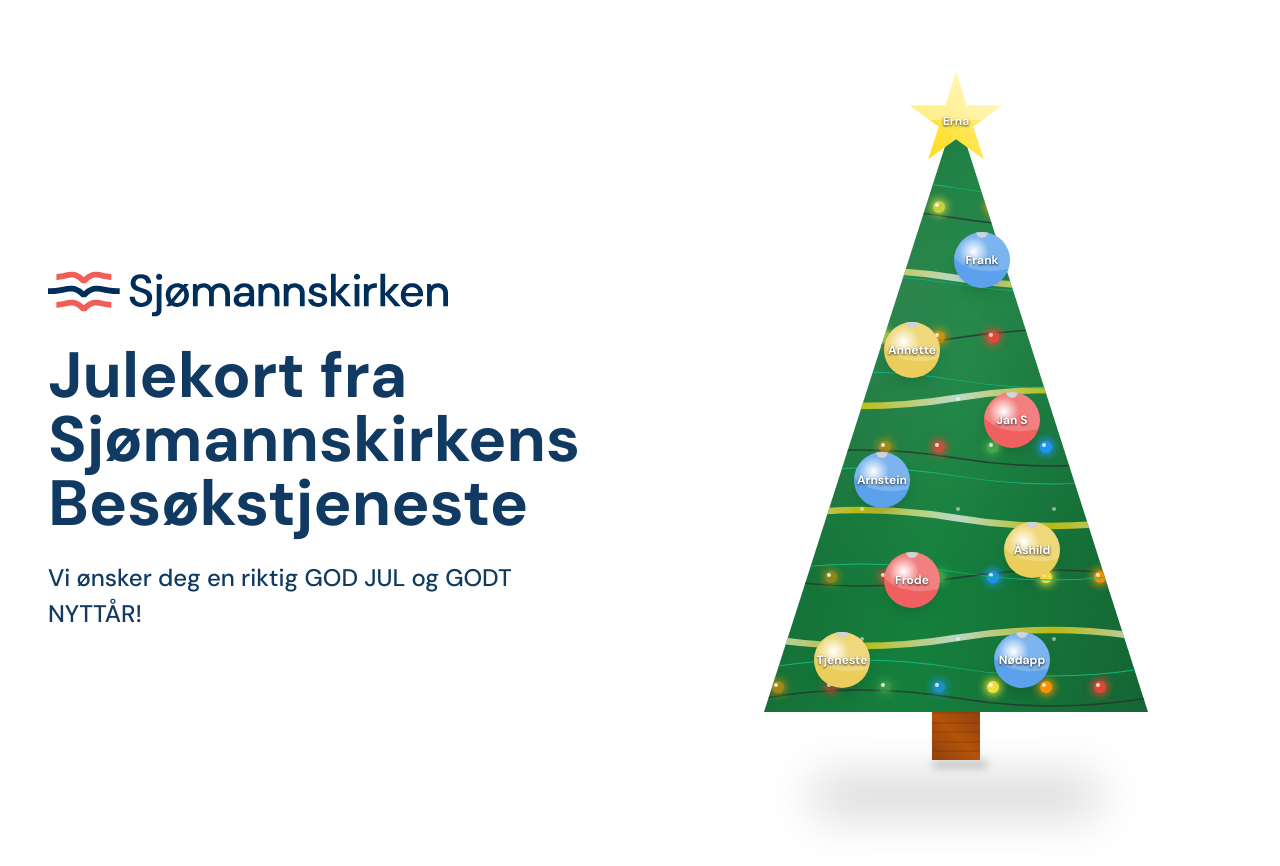
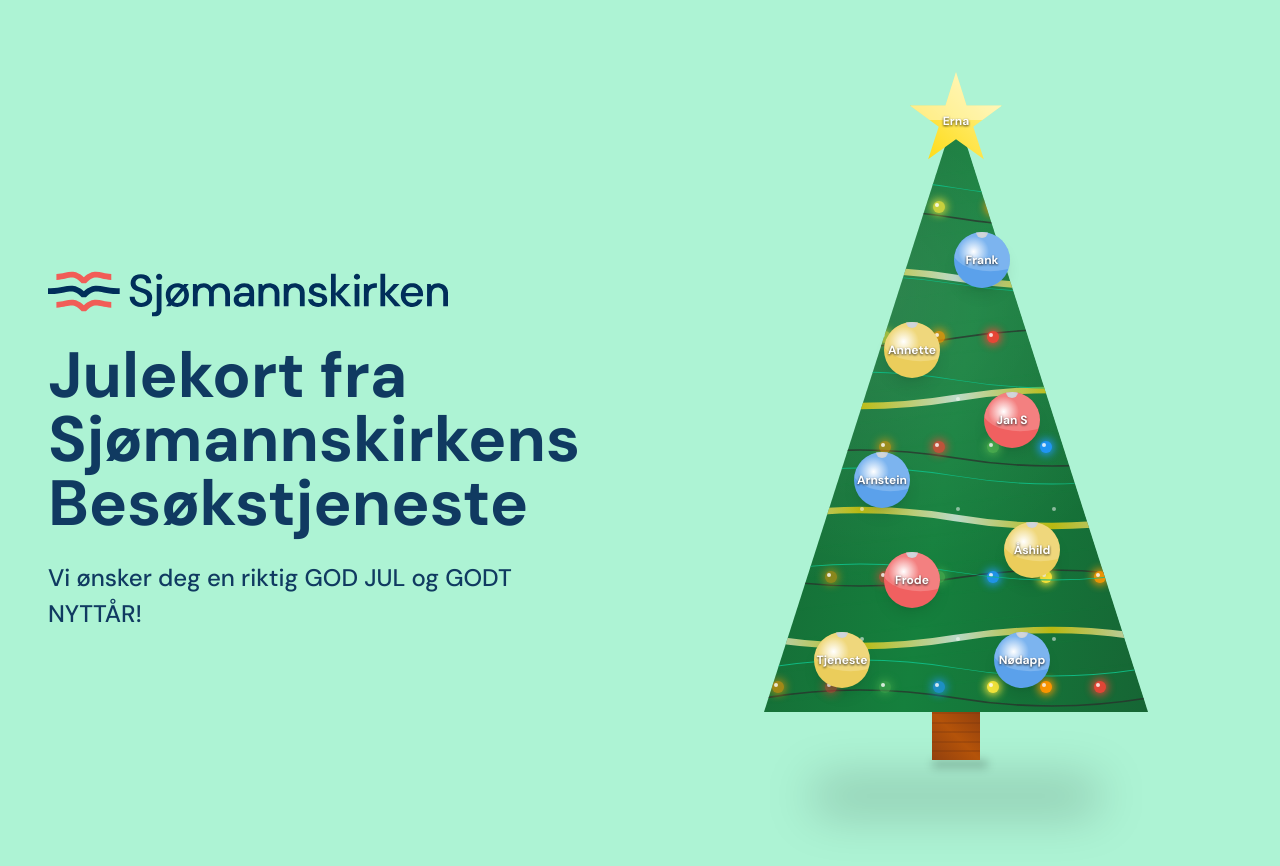
Before and after one commit to griphaugland/julekort-sjomannskirken, a Next.js app: page / in a window 1280 px wide. Shown: the top 866 px of the page. Built offline with nearby package versions, Linux system fonts and the light colour scheme.

Commit message:
style: background

```diff
--- a/src/app/globals.css
+++ b/src/app/globals.css
@@ -9,14 +9,14 @@
 
 @media (prefers-color-scheme: dark) {
   :root {
-    --background: #d0ffca;
+    --background: #adf3d4;
     --foreground: #121212;
   }
 }
 
 body {
   color: var(--foreground);
-  background: var(--background);
+  background: #adf3d4;
   font-family: Arial, Helvetica, sans-serif;
 }
 
```
